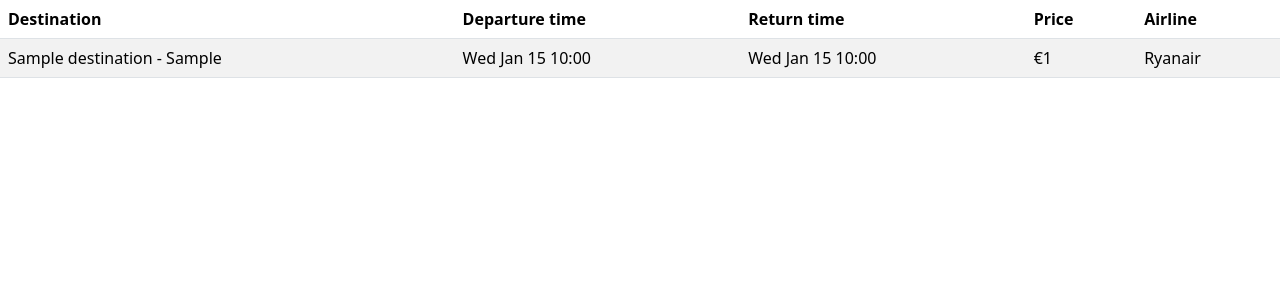
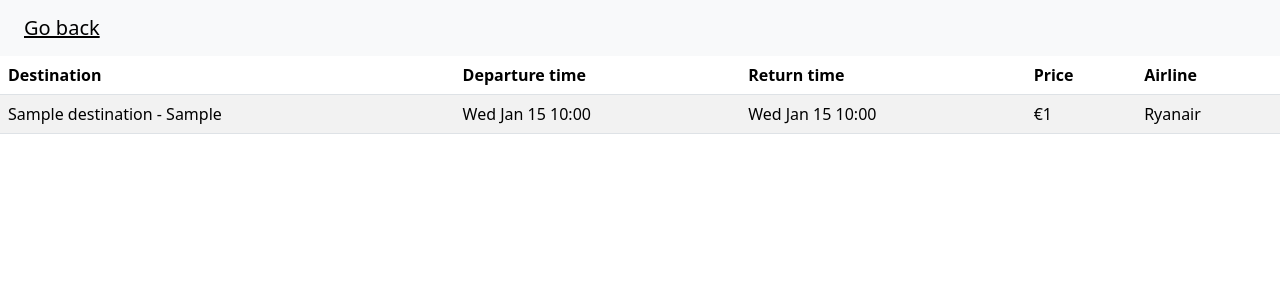
Before and after one commit to mjbfm99/flask-trip-planner, a Flask app: template templates/show_list.html in a window 1280 px wide. Shown: the top 300 px of the page. Run offline with Flask 2, Linux system fonts and the light colour scheme; the template is opened without the code that fills it: most values are stand-ins (such as "Sample title", 1, 10 or a date in 2020); some libraries are stand-ins or nearby versions.

Commit message:
Added link to home

```diff
--- a/templates/show_list.html
+++ b/templates/show_list.html
@@ -5,6 +5,9 @@
 	{{ bootstrap.load_css() }}
 </head>
 <body>
+<nav class="navbar navbar-light bg-light px-4">
+	<a class="navbar-brand" href="{{ url_for('hello') }}"><u>Go back</u></a>
+</nav>
 <table class="table table-striped">
 <thead><tr>
 	 <th scope="col">Destination</th>
```
